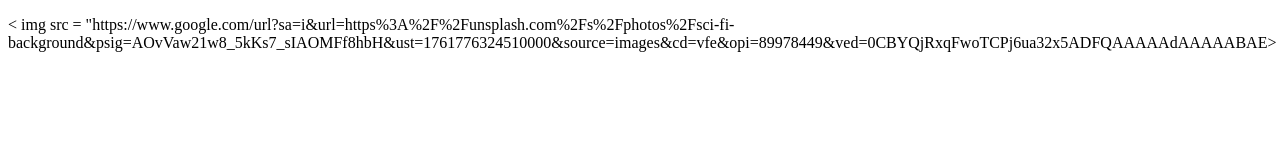
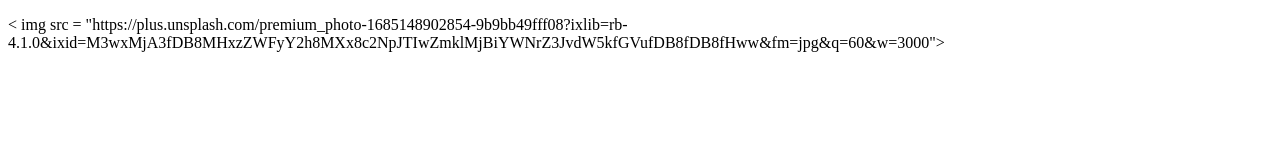
Before and after one commit to 8056736-svg/html-starter, a website: page index.html in a window 1280 px wide. Drawn offline with Linux system fonts and the light colour scheme.

Commit message:
Update index.html

```diff
--- a/index.html
+++ b/index.html
@@ -6,7 +6,7 @@
   <body>
     <head>
     <p>
-        < img src = "https://www.google.com/url?sa=i&url=https%3A%2F%2Funsplash.com%2Fs%2Fphotos%2Fsci-fi-background&psig=AOvVaw21w8_5kKs7_sIAOMFf8hbH&ust=1761776324510000&source=images&cd=vfe&opi=89978449&ved=0CBYQjRxqFwoTCPj6ua32x5ADFQAAAAAdAAAAABAE>
+        < img src = "https://plus.unsplash.com/premium_photo-1685148902854-9b9bb49fff08?ixlib=rb-4.1.0&ixid=M3wxMjA3fDB8MHxzZWFyY2h8MXx8c2NpJTIwZmklMjBiYWNrZ3JvdW5kfGVufDB8fDB8fHww&fm=jpg&q=60&w=3000"> </a>
 
     </p>
     </head>
```
